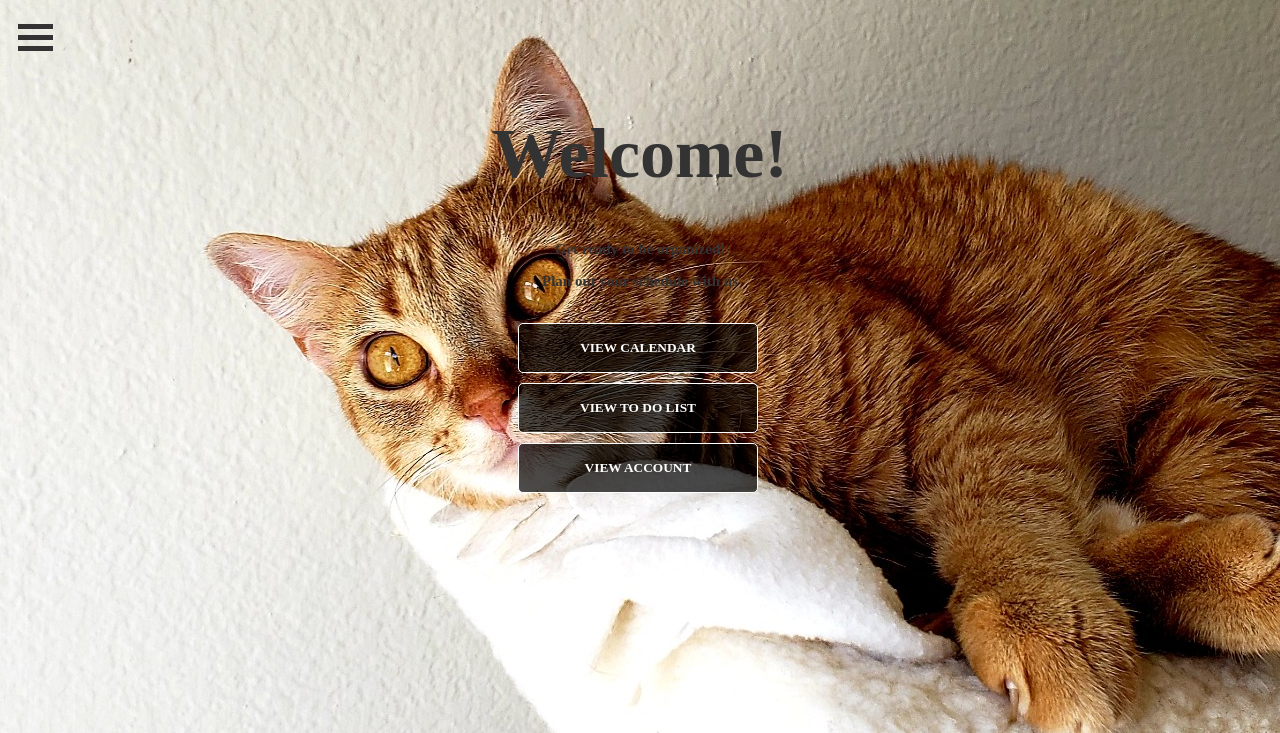
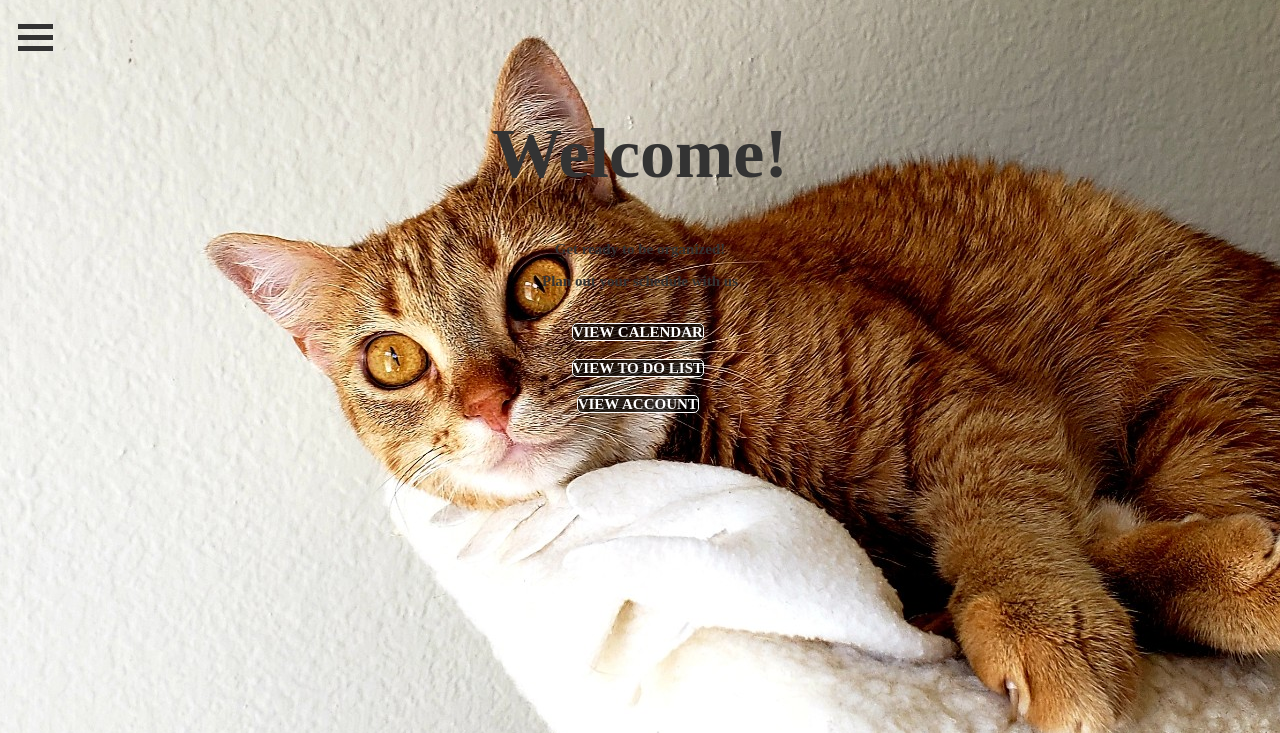
Before and after one commit to jorgerivero3/project-3, a Flask app: page / in a window 1280 px wide. Shown: the top 733 px of the page. Run offline with Flask 2, Linux system fonts and the light colour scheme; a user stored in the database is signed in; parts of the project's set-up code (start-up, migrations or seed data) failed here and were passed over; some web fonts are replaced.

Commit message:
todo list now displays

```diff
--- a/Application/routes.py
+++ b/Application/routes.py
@@ -20,7 +20,7 @@ def about():
 @login_required
 def ToDoList():
 	page = request.args.get('page', 1, type=int)
-	tasks = Task.query.filter_by(author=current_user.username)\
+	tasks = Task.query.filter_by(author=current_user)\
 	.order_by(Task.id.asc())\
 	.paginate(page=page, per_page=10)
 	return render_template('/todo_list.html', title='ToDoList', tasks=tasks, user=current_user)
@@ -76,7 +76,7 @@ def account():
 	return render_template('account.html', title='Account Information', form=form)
 
 @application.route('/logout')
-@login_requi
+@login_required
 def logout():
 	logout_user()
 	return redirect(url_for('home'))
--- a/Application/templates/home.html
+++ b/Application/templates/home.html
@@ -10,9 +10,9 @@
 
 	{% if current_user.is_authenticated %}
 		<div>
-			<form method='GET' action ='/calendar'><button href="/calendar" class="myButton">VIEW CALENDAR</button><br>
-			<form method='GET' action ='/todo_list'><button href="/todo_list" class="myButton">VIEW TO DO LIST</button><br>
-			<form method='GET' action ='/account'><button href="/account" class="myButton">VIEW ACCOUNT</button><br>
+			<a href="/calendar" class="myButton">VIEW CALENDAR</a><br><br>
+			<a href="/todo_list" class="myButton">VIEW TO DO LIST</a><br><br>
+			<a href="/account" class="myButton">VIEW ACCOUNT</a><br><br>
       	</div>
 	{% else %}
 		<form method='GET' action ='/login'><button href="/login" class="myButton">LOGIN</button><br>
--- a/Application/templates/todo_list.html
+++ b/Application/templates/todo_list.html
@@ -11,7 +11,7 @@
 		{% if task.due != null %}
 			{{ task.due }}
 		{% endif %}
-	{% end for %}
+	{% endfor %}
 	<p>Pages:
 		{% if page_num %}
 			{% for page_num in tasks.iter_pages(left_edge=1, right_edge=1, left_current=1, right_current=2) %}
```
Also changed, not shown: 1 other file.
